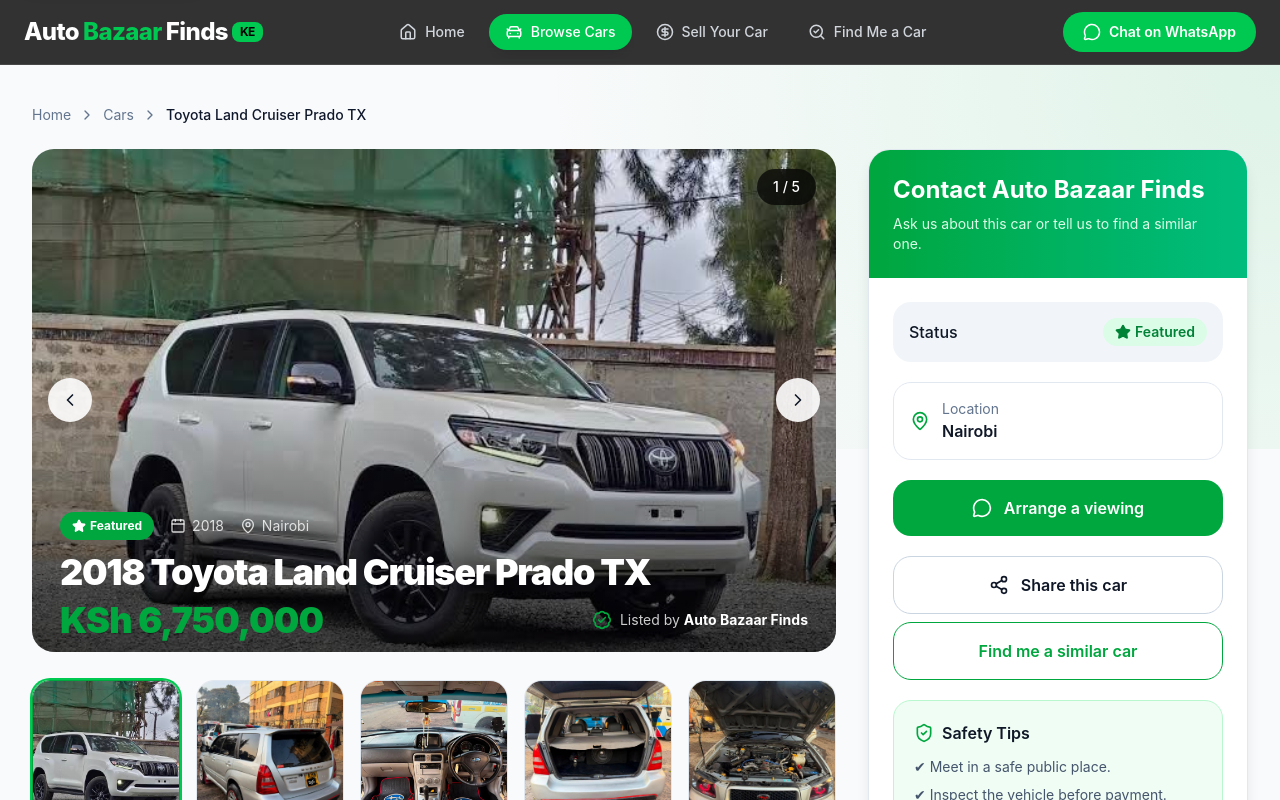
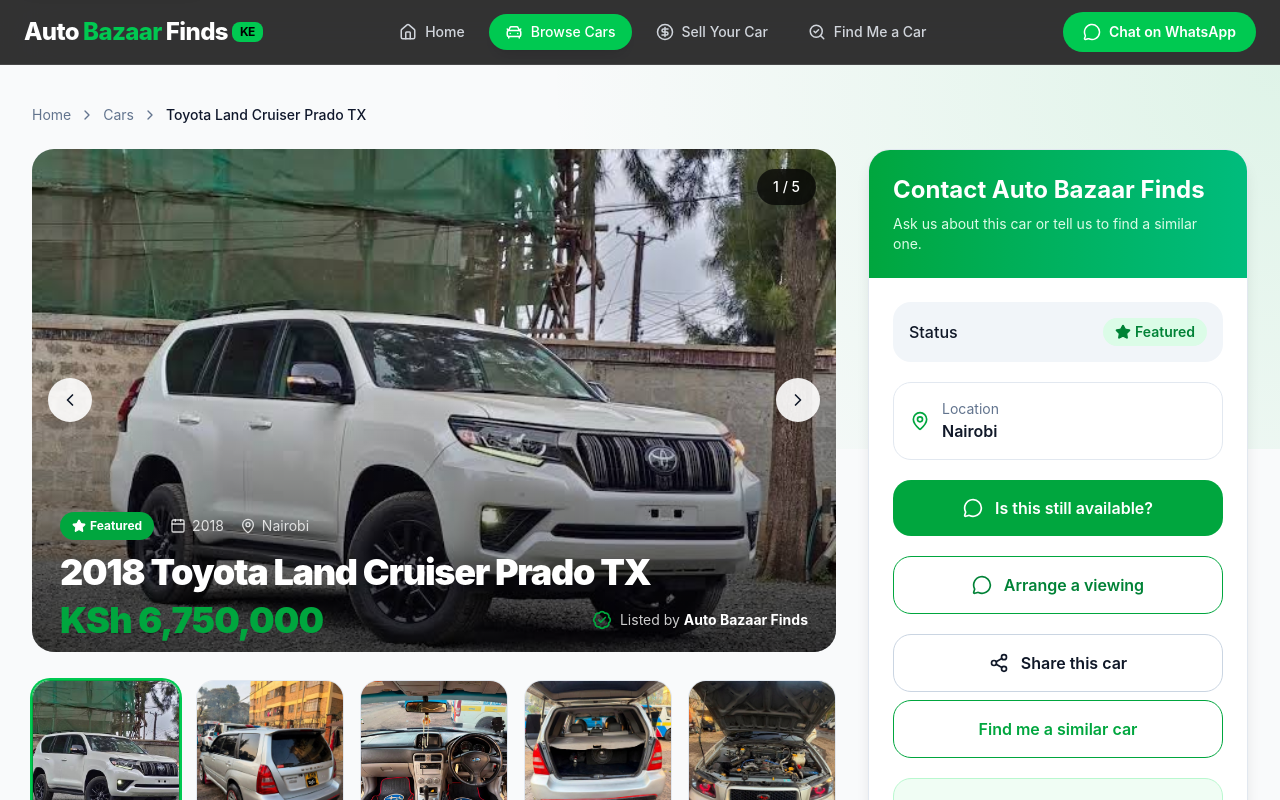
Before and after one commit to JeffarKE/autobazaar-finds, a Next.js app: page /cars/10000001-0000-4000-8000-000000000001 in a window 1280 px wide. Shown: the top 800 px of the page. Built offline with nearby package versions, Linux system fonts and the light colour scheme; no server answers.

Commit message:
feat: clarify WhatsApp enquiry intent

```diff
--- a/app/cars/components/ContactCard.tsx
+++ b/app/cars/components/ContactCard.tsx
@@ -28,11 +28,12 @@
   const phone = vehicle.seller.phone.replace(/\D/g, "");
   const hasPhone = phone.length > 0;
 
-  const whatsappMessage = encodeURIComponent(
-    getWhatsAppListingMessage(vehicle, siteUrl)
-  );
-
-  const whatsappLink = `https://wa.me/${phone}?text=${whatsappMessage}`;
+  const availabilityLink = `https://wa.me/${phone}?text=${encodeURIComponent(
+    getWhatsAppListingMessage(vehicle, siteUrl, "availability")
+  )}`;
+  const viewingLink = `https://wa.me/${phone}?text=${encodeURIComponent(
+    getWhatsAppListingMessage(vehicle, siteUrl, "viewing")
+  )}`;
 
   async function shareVehicle() {
     const shortUrl = getShortListingUrl(vehicle.id, siteUrl);
@@ -116,11 +117,22 @@
           {hasPhone ? (
             <>
               <Link
-                href={whatsappLink}
+                href={availabilityLink}
                 target="_blank"
                 rel="noopener noreferrer"
                 onClick={() => void trackListingEvent(vehicle.id, "whatsapp_click")}
                 className="flex items-center justify-center gap-3 rounded-2xl bg-green-600 px-6 py-4 font-semibold text-white transition hover:bg-green-700"
+              >
+                <MessageCircle className="h-5 w-5" />
+                Is this still available?
+              </Link>
+
+              <Link
+                href={viewingLink}
+                target="_blank"
+                rel="noopener noreferrer"
+                onClick={() => void trackListingEvent(vehicle.id, "whatsapp_click")}
+                className="flex items-center justify-center gap-3 rounded-2xl border border-green-600 px-6 py-4 font-semibold text-green-700 transition hover:bg-green-50 dark:text-green-400 dark:hover:bg-green-900/20"
               >
                 <MessageCircle className="h-5 w-5" />
                 Arrange a viewing
--- a/app/cars/listingLinks.ts
+++ b/app/cars/listingLinks.ts
@@ -12,20 +12,22 @@
   return `${siteUrl.replace(/\/$/, "")}${getShortListingPath(vehicleId)}`;
 }
 
-export function getWhatsAppListingMessage(vehicle: Vehicle, siteUrl: string) {
-  const price = new Intl.NumberFormat("en-KE").format(vehicle.price);
+export type ListingEnquiryIntent = "availability" | "viewing";
+
+export function getWhatsAppListingMessage(
+  vehicle: Vehicle,
+  siteUrl: string,
+  intent: ListingEnquiryIntent = "viewing"
+) {
   const reference = `ABF-${getListingCode(vehicle.id)}`;
+  const opening = intent === "availability"
+    ? `Hello, is the ${vehicle.title} still available?`
+    : `Hello, I would like to arrange a viewing for the ${vehicle.title}.`;
 
   return [
-    "Hi Auto Bazaar Finds, I'd like to arrange a viewing for this car:",
+    opening,
     "",
-    `*${vehicle.title}*`,
-    `Price: KSh ${price}`,
-    `Location: ${vehicle.location}`,
     `Ref: ${reference}`,
-    "",
     getShortListingUrl(vehicle.id, siteUrl),
-    "",
-    "I'm interested in this car and would like to arrange a viewing. Kindly get back to me so we can confirm the time and location.",
   ].join("\n");
 }
```
